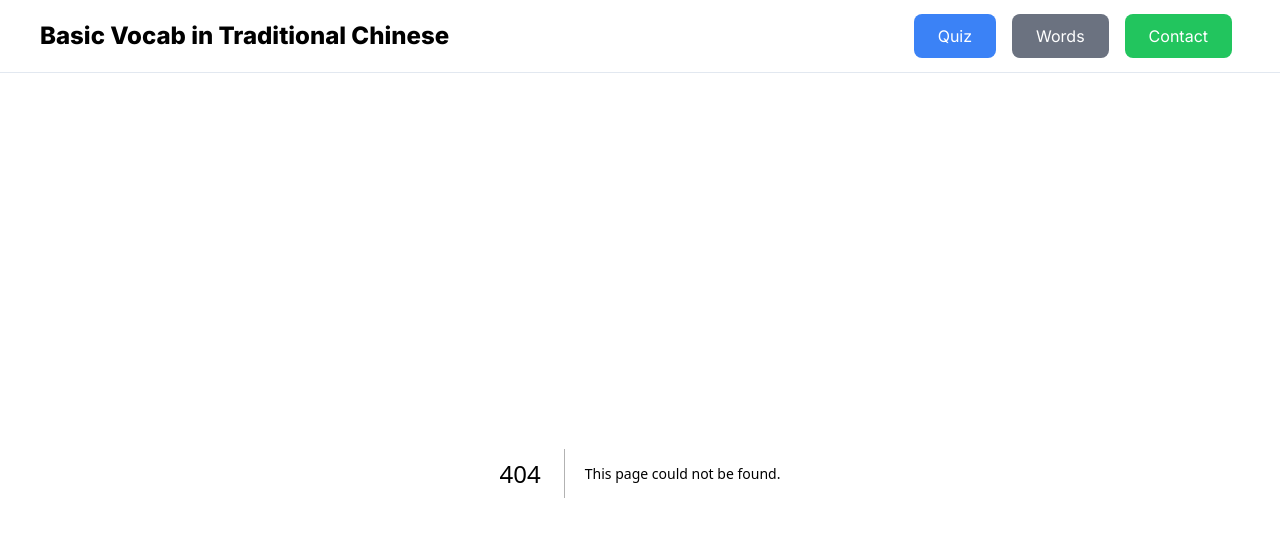
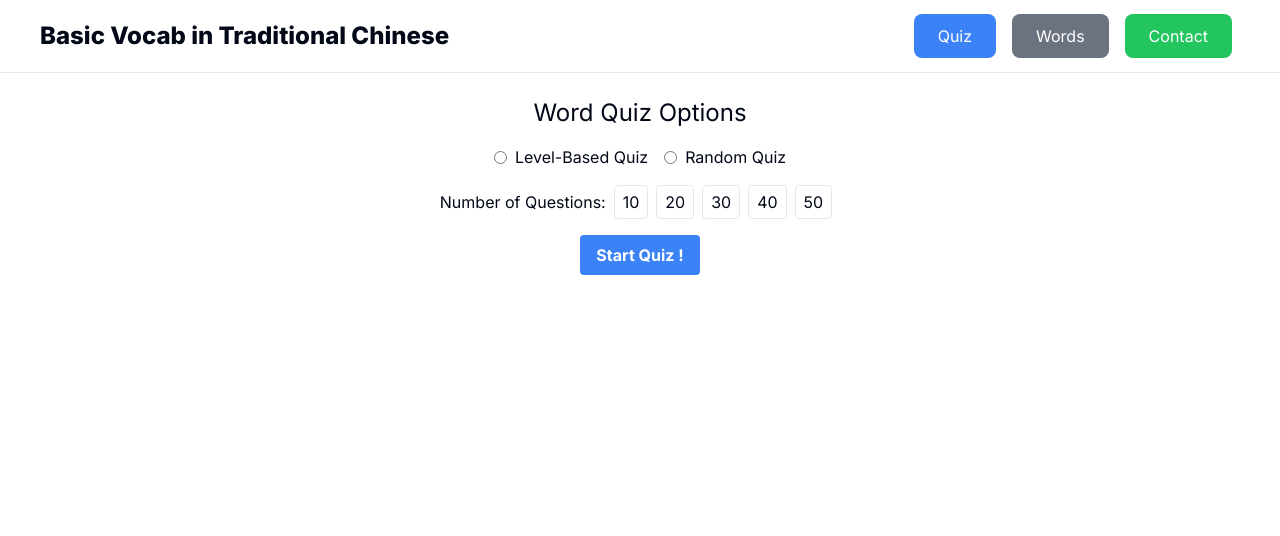
Before and after one commit to konapeso/ct-ja-vocab-test, a Next.js app: page /quiz in a window 1280 px wide. Before the commit this address had no page. Shown: the top 536 px of the page. Built offline with nearby package versions, Linux system fonts and the light colour scheme.

Commit message:
コンポーネント設計変更

```diff
--- a/src/app/Header.tsx
+++ b/src/app/Header.tsx
@@ -12,7 +12,7 @@ const Header = () => {
       <div>
         <nav>
           <Link
-            href="/quiz-selection"
+            href="/quiz"
             className="bg-blue-500 hover:bg-blue-600 text-white py-3 px-6 mx-2 rounded-lg"
           >
             Quiz
--- a/src/app/page.tsx
+++ b/src/app/page.tsx
@@ -9,7 +9,7 @@ export default function Home() {
         Let&rsquo;s give it a try!
       </p>
       <div className="grid grid-cols-1 md:grid-cols-2 lg:grid-cols-3 gap-4">
-        <Link href="/quiz-selection">
+        <Link href="/quiz">
           <button className="bg-blue-500 hover:bg-blue-600 text-white py-3 px-6 rounded-lg block text-center">
             Start Quiz
           </button>
--- a/src/app/quiz-selection/page.tsx
+++ b/src/app/quiz/page.tsx
@@ -1,59 +1,38 @@
-// // src/app/pages/QuizSelectionPage.tsx
 // // src/app/pages/QuizPage.tsx
 "use client";
 import React, { useState } from "react";
-import { useRouter } from "next/navigation";
+import Link from "next/link";
 
-interface QuizOptions {
+export type QuizOptions = {
   mode: "level" | "random";
   level?: number;
   numberOfQuestions: number;
-}
+};
 
-const QuizSelection: React.FC = () => {
-  const router = useRouter();
-  const [QuizOptions, setQuizOptions] = useState<QuizOptions>({
-    mode: "level",
-    numberOfQuestions: 10,
-  });
+const QuizOptions = ({ mode, level, numberOfQuestions }: QuizOptions) => {
+  const [selectedMode, setSelectedMode] = useState<"level" | "random">(mode);
+  const [selectedLevel, setSelectedLevel] = useState<number | undefined>(level);
+  const [selectedNumberOfQuestions, setSelectedNumberOfQuestions] =
+    useState<number>(numberOfQuestions);
 
-  const handleModeChange = (mode: QuizOptions["mode"]) => {
-    if (mode === "random") {
-      setQuizOptions({
-        mode: "random",
-        numberOfQuestions: 10,
-      });
-    } else {
-      setQuizOptions({
-        mode: "level",
-        level: 1,
-        numberOfQuestions: 10,
-      });
+  const handleModeChange = (mode: "level" | "random") => {
+    setSelectedMode(mode);
+    if (mode === "level") {
+      setSelectedLevel(1);
     }
   };
 
   const handleLevelChange = (level: number) => {
-    setQuizOptions({
-      ...QuizOptions,
-      level,
-    });
+    setSelectedLevel(level);
   };
 
   const handleNumberOfQuestionsChange = (numberOfQuestions: number) => {
-    setQuizOptions({
-      ...QuizOptions,
-      numberOfQuestions,
-    });
-  };
-
-  const handleStartTest = () => {
-    // テスト画面へ遷移し、選択したテストオプションを渡す
-    router.push("/quiz");
+    setSelectedNumberOfQuestions(numberOfQuestions);
   };
 
   return (
     <div className="flex flex-col items-center justify-center mt-6">
-      <h1 className="text-2xl mb-4">Word Test Selection</h1>
+      <h1 className="text-2xl mb-4">Word Quiz Options</h1>
       <div className="flex items-center mb-4">
         <input
           type="radio"
@@ -61,11 +40,11 @@ const QuizSelection: React.FC = () => {
           name="mode"
           value="level"
           className="mr-2"
-          checked={QuizOptions.mode === "level"}
+          checked={selectedMode === "level"}
           onChange={() => handleModeChange("level")}
         />
         <label htmlFor="level" className="mr-4 cursor-pointer">
-          Level-Based Test
+          Level-Based Quiz
         </label>
         <input
           type="radio"
@@ -73,30 +52,30 @@ const QuizSelection: React.FC = () => {
           name="mode"
           value="random"
           className="mr-2"
-          checked={QuizOptions.mode === "random"}
+          checked={selectedMode === "random"}
           onChange={() => handleModeChange("random")}
         />
         <label htmlFor="random" className="cursor-pointer">
-          Random Test
+          Random Quiz
         </label>
       </div>
-      {QuizOptions.mode === "level" && (
+      {selectedMode === "level" && (
         <div className="mb-4">
           <span className="mr-2">Select Level:</span>
-          {[1, 2, 3].map((level) => (
+          {[1, 2, 3].map((lvl) => (
             <label
-              key={level}
+              key={lvl}
               className="inline-flex items-center mr-4 cursor-pointer"
             >
               <input
                 type="radio"
                 name="level"
-                value={level}
+                value={lvl}
                 className="mr-1"
-                checked={QuizOptions.level === level}
-                onChange={() => handleLevelChange(level)}
+                checked={selectedLevel === lvl}
+                onChange={() => handleLevelChange(lvl)}
               />
-              第{level}級
+              第{lvl}級
             </label>
           ))}
         </div>
@@ -107,7 +86,7 @@ const QuizSelection: React.FC = () => {
           <button
             key={number}
             className={`mr-2 py-1 px-2 rounded border ${
-              QuizOptions.numberOfQuestions === number
+              selectedNumberOfQuestions === number
                 ? "bg-blue-500 text-white"
                 : ""
             }`}
@@ -117,11 +96,22 @@ const QuizSelection: React.FC = () => {
           </button>
         ))}
       </div>
-      <button className="bg-blue-500 hover:bg-blue-700 text-white font-bold py-2 px-4 mt-6 rounded">
-        Start Test!
-      </button>
+      <Link
+        href={{
+          pathname: "/quiz/start/[data]",
+          query: {
+            mode: selectedMode,
+            level: selectedLevel,
+            numberOfQuestions: selectedNumberOfQuestions,
+          },
+        }}
+        as={`/quiz/start/data?mode=${selectedMode}&level=${selectedLevel}&numberOfQuestions=${selectedNumberOfQuestions}`} // asプロパティを使って、実際のパスを指定する
+        className="bg-blue-500 hover:bg-blue-700 text-white font-bold py-2 px-4 rounded"
+      >
+        Start Quiz !
+      </Link>
     </div>
   );
 };
 
-export default QuizSelection;
+export default QuizOptions;
--- a/src/app/quiz/pages.tsx
+++ /dev/null
@@ -1,16 +0,0 @@
-import React from "react";
-
-const QuizPage = () => {
-  return (
-    <div>
-      <h1>Quiz Page</h1>
-      <div>
-        <h2>
-          Question: 1<span>/5</span>
-        </h2>
-      </div>
-    </div>
-  );
-};
-
-export default QuizPage;
--- /dev/null
+++ b/src/app/quiz/start/[data]/page.tsx
@@ -0,0 +1,32 @@
+"use client";
+import { useSearchParams } from "next/navigation";
+import React from "react";
+interface QuizStartProps {
+  mode: string;
+  level?: string | number;
+  numberOfQuestions: string | number;
+}
+
+const QuizStart = () => {
+  const searchParams = useSearchParams();
+  const mode = searchParams?.get("mode");
+  const level = searchParams?.get("level");
+  const numberOfQuestions = searchParams?.get("numberOfQuestions");
+  console.log("mode", mode);
+  // const params = {
+  //   mode: searchParams?.get("mode"),
+  //   level: searchParams?.get("level"),
+  //   numberOfQuestions: searchParams?.get("numberOfQuestions"),
+  // };
+
+  return (
+    <div>
+      <h1>Quiz Page</h1>
+      <p>Mode: {mode}</p>
+      <p>Level: {level}</p>
+      <p>Number of Questions: {numberOfQuestions}</p>
+      {/* ここに必要なコンポーネントを表示 */}
+    </div>
+  );
+};
+export default QuizStart;
--- a/tsconfig.json
+++ b/tsconfig.json
@@ -28,7 +28,7 @@
     "**/*.tsx",
     ".next/types/**/*.ts",
     "src/**/*.ts",
-    "src/app/quiz/[id]"
+    "src/app/quiz/start/[data]"
   ],
   "exclude": ["node_modules"]
 }
```
Also changed, not shown: src/app/quiz/[id]/page.tsx (deleted, +0 -7 lines).
